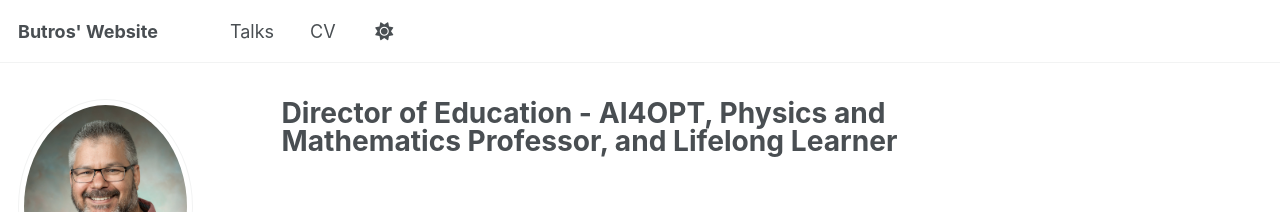
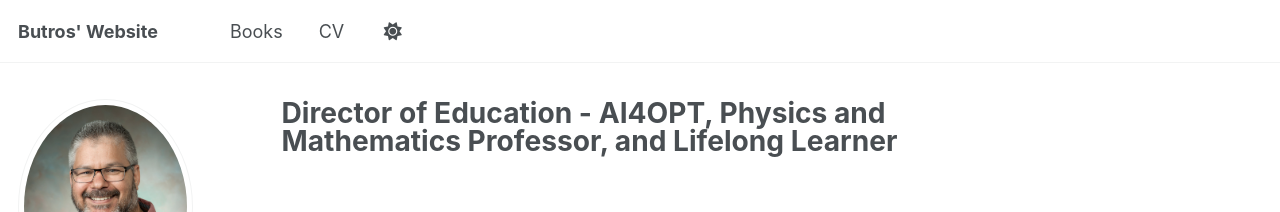
Before and after one commit to MButros/MButros.github.io, a Jekyll site: the page built from _pages/about.md, in a window 1280 px wide. Shown: the top 212 px of the page. Built offline with Jekyll 4.4.1, drawn with Linux system fonts in a browser that asks for light colours.

Commit message:
Update navigation.yml

```diff
--- a/_data/navigation.yml
+++ b/_data/navigation.yml
@@ -11,8 +11,8 @@ main:
 #  - title: "Publications"
 #    url: /publications/
 
-  - title: "Talks"
-    url: /talks/
+  - title: "Books"
+    url: /books/
 
 #  - title: "Teaching"
 #    url: /teaching/
```
